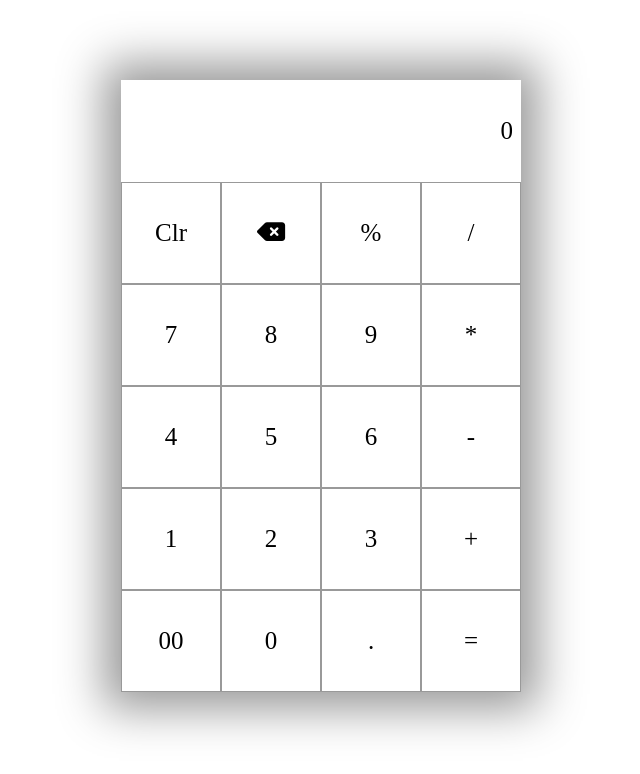
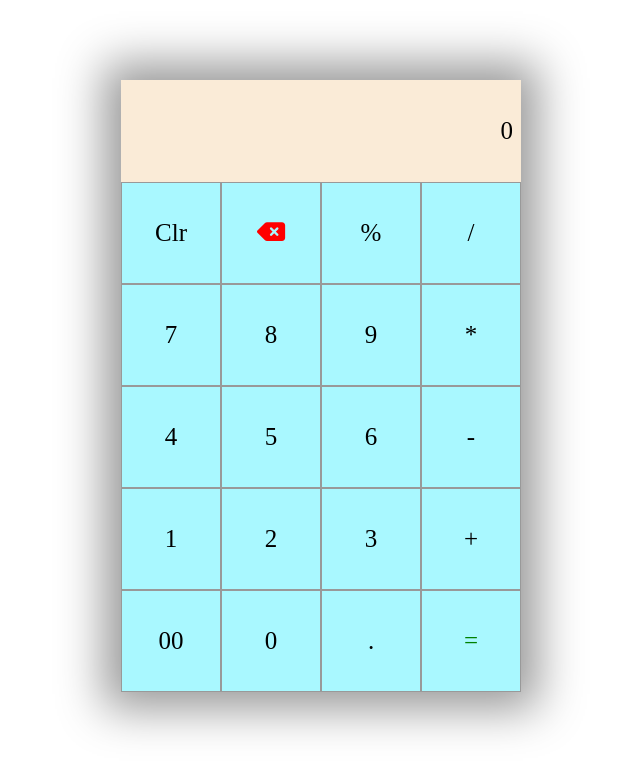
Before and after one commit to pappu-kumar-mahto/JSProjectAndExercises, a plain HTML site: page Projects/Project3_Calculator/index.html in a window 1280 px wide. Shown: the whole page, without its empty margins (319-959 px from the left). Drawn offline with Linux system fonts and the light colour scheme.

Commit message:
Add some styling to delete and Equals btn

```diff
--- a/Projects/Project3_Calculator/index.css
+++ b/Projects/Project3_Calculator/index.css
@@ -10,9 +10,19 @@
   line-height: 70px;
   padding: 16px 8px;
   font-size: 25px;
+  background-color: antiquewhite;
+}
+
+#Delete{
+  color: red;
+}
+
+#Equals{
+  color: green;
 }
 
 .buttons{
+  background-color: rgba(0, 234, 255, 0.336);
   display: grid;
   grid-template-columns: 1fr 1fr 1fr 1fr;
 }
```
Lines whose indentation alone changed are shown as unchanged.
